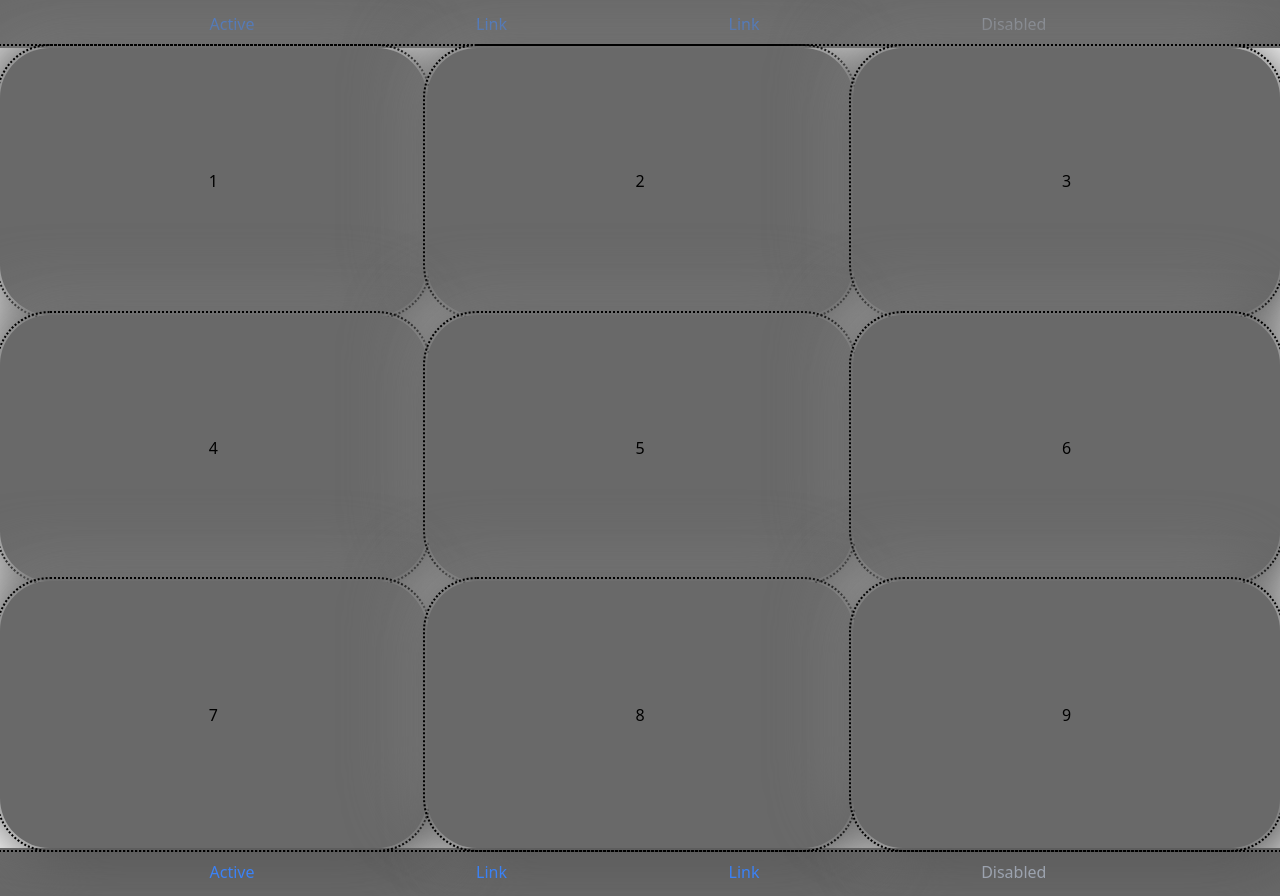
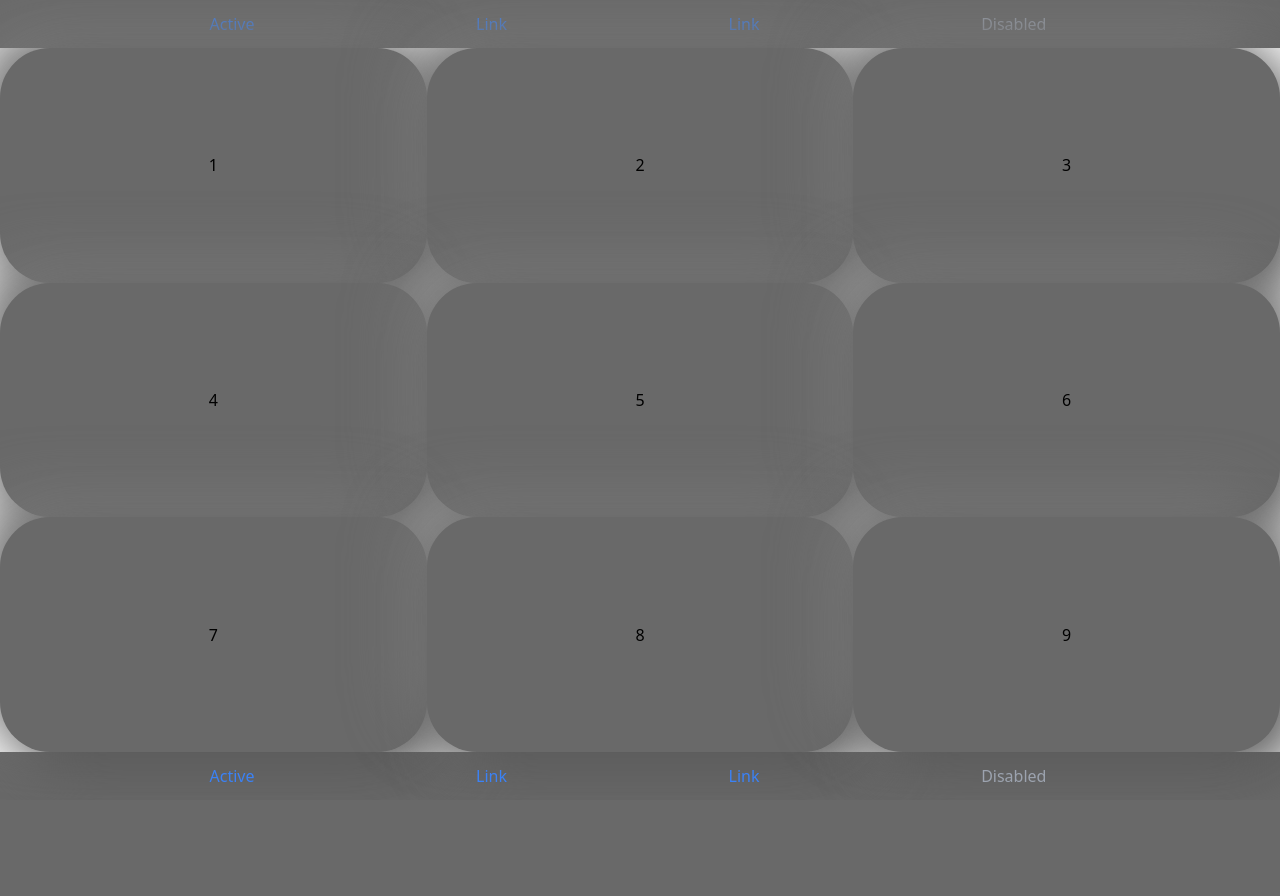
Before and after one commit to alban-coeurvaillant/Sound-board, a plain HTML site: page index.html in a window 1280 px wide. After the commit the page ends 800 px from the top, so only its background shows below. Drawn offline with nearby package versions, Linux system fonts and the light colour scheme.

Commit message:
html update

```diff
--- a/index.html
+++ b/index.html
@@ -25,10 +25,10 @@ box-shadow:  20px 20px 60px #595959,
 
 
 
-    <div class="wrapper  h-full">
+    <div class="wrapper h-screen wrapper ">
 
 
-        <div class="container mx-auto h-screen	">
+        <div class="container flex flex-col h-full mx-auto	">
           <ul class="flex p-3 justify-evenly">
             <li class="mr-6">
               <a class="text-blue-500 hover:text-blue-800" href="#">Active</a>
@@ -44,47 +44,45 @@ box-shadow:  20px 20px 60px #595959,
             </li>
           </ul>
 
-          <div class="bg-white list m-0 p-0 w-auto h-screen  ">
+          <div class="bg-white flex-auto list m-0 p-0 w-auto grid grid-cols-3 ">
 
-            <div class="list__body grid grid-cols-3 outline-black h-full">
-              <div class="list__item flex flex-col justify-center items-center outline-black" data-key="49">
+            <div class="list__item flex flex-col justify-center items-center  " data-key="49">
               <div class="list__item-key">1</div>
               <div class="list__item-quote"></div>
             </div>
-              <div class="list__item flex flex-col justify-center items-center outline-black" data-key="50">
+            <div class="list__item flex flex-col justify-center items-center  " data-key="50">
               <div class="list__item-key">2</div>
               <div class="list__item-quote"></div>
             </div>
-              <div class="list__item flex flex-col justify-center items-center outline-black" data-key="51">
+            <div class="list__item flex flex-col justify-center items-center  " data-key="51">
               <div class="list__item-key">3</div>
               <div class="list__item-quote"></div>
             </div>
-              <div class="list__item flex flex-col justify-center items-center outline-black" data-key="52">
+            <div class="list__item flex flex-col justify-center items-center  " data-key="52">
               <div class="list__item-key">4</div>
               <div class="list__item-quote"></div>
             </div>
-              <div class="list__item flex flex-col justify-center items-center outline-black" data-key="53">
+            <div class="list__item flex flex-col justify-center items-center  " data-key="53">
               <div class="list__item-key">5</div>
               <div class="list__item-quote"></div>
             </div>
-              <div class="list__item flex flex-col justify-center items-center outline-black" data-key="54">
+            <div class="list__item flex flex-col justify-center items-center  " data-key="54">
               <div class="list__item-key">6</div>
               <div class="list__item-quote"></div>
             </div>
-              <div class="list__item flex flex-col justify-center items-center outline-black" data-key="55">
+            <div class="list__item flex flex-col justify-center items-center  " data-key="55">
               <div class="list__item-key">7</div>
               <div class="list__item-quote"></div>
             </div>
-              <div class="list__item flex flex-col justify-center items-center outline-black" data-key="56">
+            <div class="list__item flex flex-col justify-center items-center  " data-key="56">
               <div class="list__item-key">8</div>
               <div class="list__item-quote"></div>
             </div>
-              <div class="list__item flex flex-col justify-center items-center outline-black" data-key="57">
+            <div class="list__item flex flex-col justify-center items-center  " data-key="57">
               <div class="list__item-key">9</div>
               <div class="list__item-quote"></div>
             </div>
 
-            </div>
           </div>
           <ul class="flex p-3 justify-evenly">
             <li class="mr-6">
@@ -132,14 +130,14 @@ box-shadow:  20px 20px 60px #595959,
       <audio data-key="191" src="https://s3-us-west-2.amazonaws.com/s.cdpn.io/195612/syntax_wes_laugh2.wav"></audio>
 
       <audio data-key="49" src="chronic smoke.WAV"></audio>
-      <audio data-key="50" src="http://soundboxfrance.fr/sons/c_nul_homer.mp3"></audio>
+      <audio data-key="50" src="sounds/c_nul_homer.mp3"></audio>
       <audio data-key="51" src="http://soundboxfrance.fr/sons/oui_d_accord.mp3"></audio>
       <audio data-key="52" src="https://soundboxfrance.fr/sons/respecte_autorite.mp3"></audio>
       <audio data-key="53" src="https://s3-us-west-2.amazonaws.com/s.cdpn.io/195612/syntax_random_liljonwhat.wav"></audio>
       <audio data-key="54" src="https://s3-us-west-2.amazonaws.com/s.cdpn.io/195612/syntax_random_liljonyeah.wav"></audio>
       <audio data-key="55" src="https://s3-us-west-2.amazonaws.com/s.cdpn.io/195612/syntax_random_liljonokay.wav"></audio>
       <audio data-key="56" src="https://s3-us-west-2.amazonaws.com/s.cdpn.io/195612/syntax_random_dog.wav"></audio>
-      <audio data-key="57" src="https://s3-us-west-2.amazonaws.com/s.cdpn.io/195612/syntax_random_badjoke.wav"></audio>
+      <audio data-key="57" src="https://s3-.KUus-west-2.amazonaws.com/s.cdpn.io/195612/syntax_random_badjoke.wav"></audio>
 
       <audio id="scott_cheap" src="https://s3-us-west-2.amazonaws.com/s.cdpn.io/195612/syntax_scott_cheap.wav"></audio>
       <audio id="scott_prettyannoying" src="https://s3-us-west-2.amazonaws.com/s.cdpn.io/195612/syntax_scott_prettyannoying.wav"></audio>
```
Lines whose indentation alone changed are shown as unchanged.
